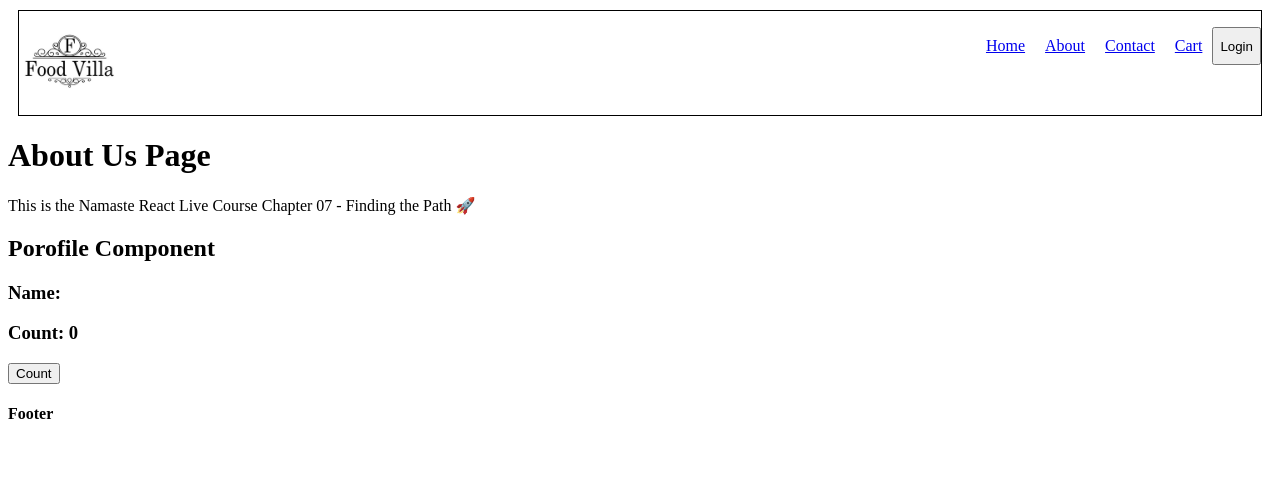
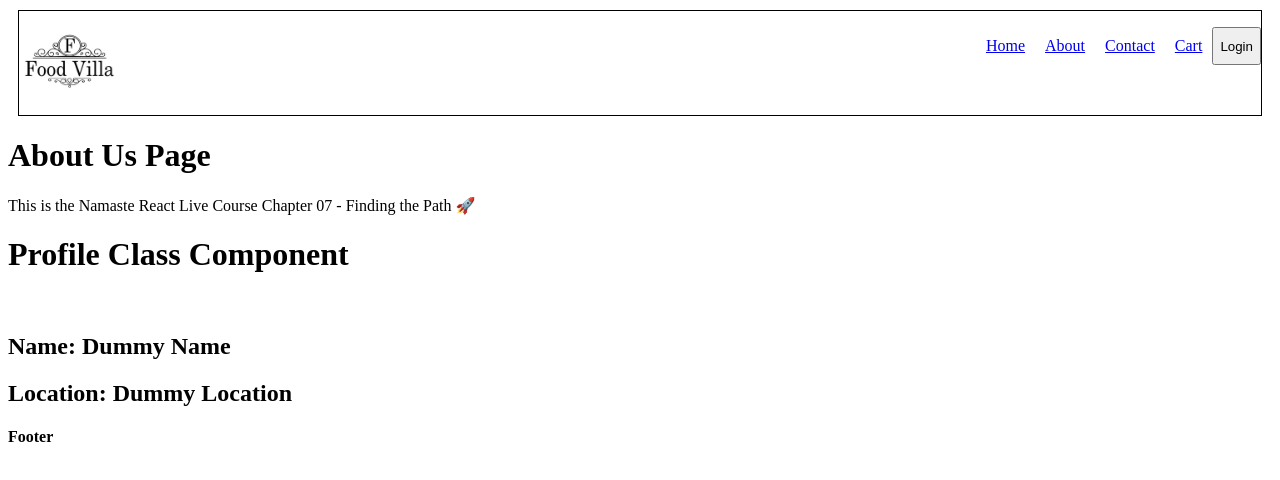
Before and after one commit to mrityunjay33/Namaste-React-Live, a React (Vite) app: page /about in a window 1280 px wide. Shown: the top 480 px of the page. Built offline with nearby package versions, Linux system fonts and the light colour scheme.

Commit message:
Profile Class

```diff
--- a/src/components/AboutClass.js
+++ b/src/components/AboutClass.js
@@ -21,7 +21,7 @@ class AboutClass extends Component {
         <p>
           This is the Namaste React Live Course Chapter 07 - Finding the Path 🚀
         </p>
-        <ProfileFunctionalComponet />
+        <Profile />
       </div>
     );
   }
```
